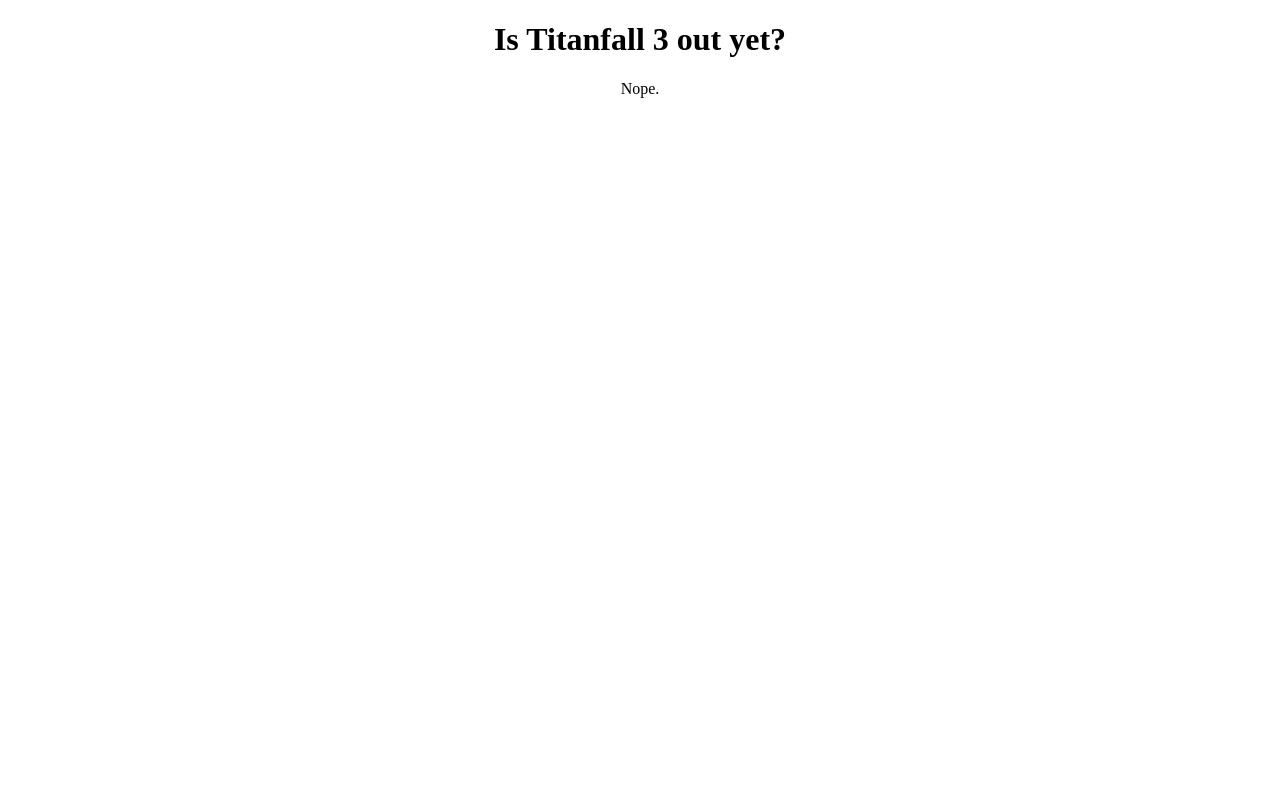
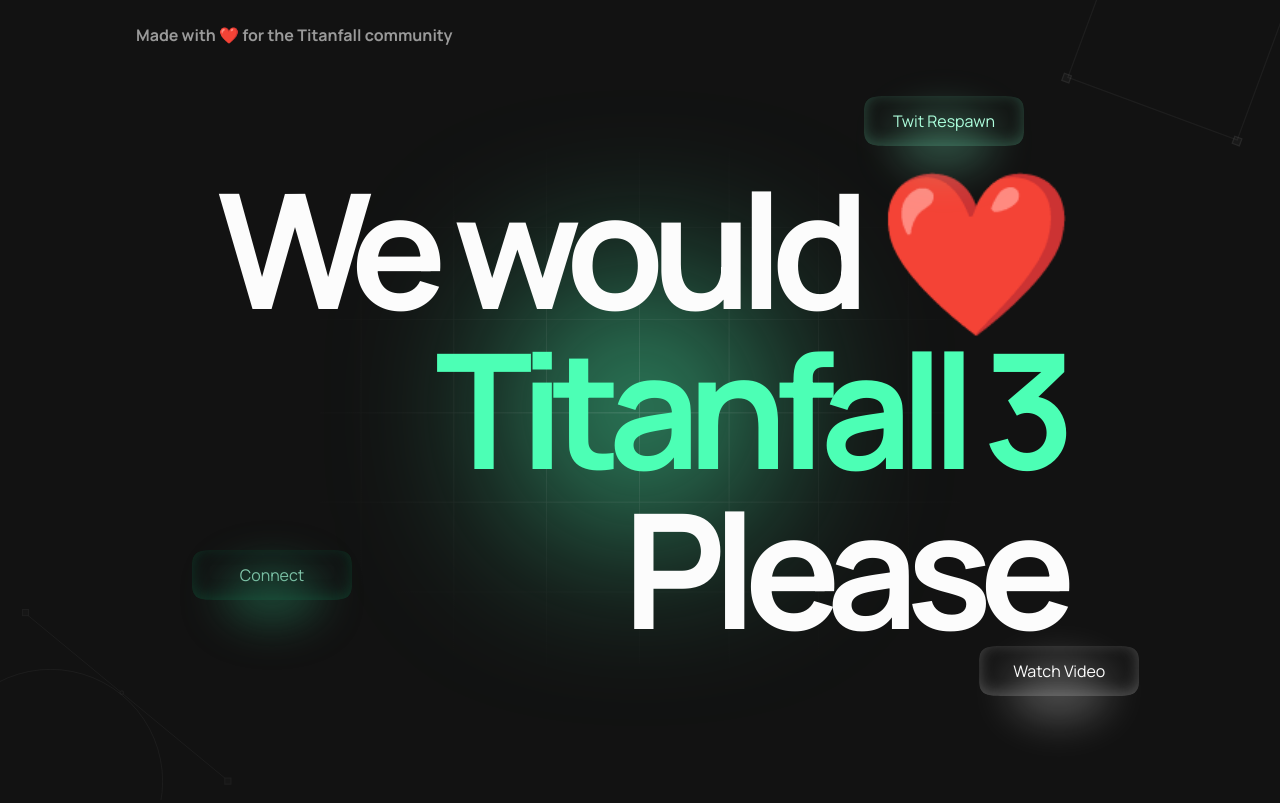
Before and after one commit to SpawnTerror/titanfall3.github.io, a plain HTML site: page index.html in a window 1280 px wide. Drawn offline with Linux system fonts and the light colour scheme.

Commit message:
Add files via upload

```diff
--- a/index.html
+++ b/index.html
@@ -1,33 +1,57 @@
 <!DOCTYPE html>
 <html>
 <head>
+  <link rel="stylesheet" href="styles.css">
+</head>
+<body>
 
 
+<nav>
+  <p class="sitename">Made with ❤️ for the Titanfall community</p>
 
-<style>
-h1 {text-align: center;}
-p {text-align: center;}
-div {text-align: center;}
-</style>
-</head>
+  <svg class="material-icons" xmlns="http://www.w3.org/2000/svg" height="24px" viewBox="0 0 24 24" width="24px"><path d="M0 0h24v24H0z" fill="none"/><path d="M19 9H5c-.55 0-1 .45-1 1s.45 1 1 1h14c.55 0 1-.45 1-1s-.45-1-1-1zM5 15h14c.55 0 1-.45 1-1s-.45-1-1-1H5c-.55 0-1 .45-1 1s.45 1 1 1z"/></svg>
+</nav>
 
-<!-- Google tag (gtag.js) -->
-<script async src="https://www.googletagmanager.com/gtag/js?id=G-L4L4S9PR7K"></script>
-<script>
-  window.dataLayer = window.dataLayer || [];
-  function gtag(){dataLayer.push(arguments);}
-  gtag('js', new Date());
+<div class="grid">
+  <svg class="grid-svg" xmlns="http://www.w3.org/2000/svg" width="982" height="786" viewBox="0 0 982 786" fill="none">
+    <path fill-rule="evenodd" clip-rule="evenodd" d="M490 401V537H348.5V401H490ZM490 785.5V676H348.5V785.5H347.5V676H206V785.5H205V676H63.5V785.5H62.5V676H0V675H62.5V538H0V537H62.5V401H0V400H62.5V258H0V257H62.5V116H0V115H62.5V0H63.5V115L205 115V0H206V115L347.5 115V0H348.5V115H490V0H491V115L627.5 115V0H628.5V115H765V0H766V115L902.5 115V0H903.5V115H982V116H903.5V257H982V258H903.5V400H982V401H903.5V537H982V538H903.5V675H982V676H903.5V785.5H902.5V676H766V785.5H765V676H628.5V785.5H627.5V676H491V785.5H490ZM902.5 675V538H766V675H902.5ZM902.5 537V401H766V537H902.5ZM902.5 400V258H766V400H902.5ZM902.5 257V116L766 116V257H902.5ZM627.5 675H491V538H627.5V675ZM765 675H628.5V538H765V675ZM348.5 675H490V538H348.5V675ZM347.5 538V675H206V538H347.5ZM205 538V675H63.5V538H205ZM765 537V401H628.5V537H765ZM765 400V258H628.5V400H765ZM765 257V116H628.5V257H765ZM347.5 401V537H206V401H347.5ZM205 401V537H63.5V401H205ZM627.5 401V537H491V401H627.5ZM627.5 116L491 116V257H627.5V116ZM627.5 258H491V400H627.5V258ZM63.5 257V116L205 116V257H63.5ZM63.5 400V258H205V400H63.5ZM206 116V257H347.5V116L206 116ZM348.5 116V257H490V116H348.5ZM206 400V258H347.5V400H206ZM348.5 258V400H490V258H348.5Z" fill="url(#paint0_radial_1_8)" />
+    <defs>
+      <radialGradient id="paint0_radial_1_8" cx="0" cy="0" r="1" gradientUnits="userSpaceOnUse" gradientTransform="translate(491 392.75) rotate(90) scale(513.25 679.989)">
+        <stop stop-color="white" stop-opacity="0.2" />
+        <stop offset="1" stop-color="#000" stop-opacity="0" />
+      </radialGradient>
+    </defs>
+  </svg>
+  <div class="blur"></div>
+</div>
 
-  gtag('config', 'G-L4L4S9PR7K');
-</script>
+<div class="title">
+  <p>We would ❤️</p>
+  <p>Titanfall 3</p>
+  <p>Please</p>
+</div>
 
+<a href="https://twitter.com/Respawn?ref_src=twsrc%5Egoogle%7Ctwcamp%5Eserp%7Ctwgr%5Eauthor" target="_blank" class="button first"><button>Twit Respawn</button><span></span></a>
 
+<a href="https://youtu.be/1pW_sk-2y40" target="_blank" class="button sec"><button>Watch Video</button><span></span></a>
 
-<body>
+<a href="https://x.com/juxtopposed" target="_blank" class="button third"><button>Connect</button><span></span></a>
 
-<h1>Is Titanfall 3 out yet?</h1>
-<p>Nope.</p>
+<svg class="top-right" width="219" height="147" viewBox="0 0 219 147" fill="none" xmlns="http://www.w3.org/2000/svg">
+  <rect opacity="0.18" x="10.4252" y="75.8326" width="7.50168" height="7.50168" transform="rotate(110.283 10.4252 75.8326)" fill="#686868" stroke="white" stroke-width="1.22683" />
+  <rect opacity="0.18" x="180.869" y="138.825" width="7.50168" height="7.50168" transform="rotate(110.283 180.869 138.825)" fill="#686868" stroke="white" stroke-width="1.22683" />
+  <rect x="69.4713" y="-91.84" width="180.485" height="180.485" transform="rotate(20.2832 69.4713 -91.84)" stroke="white" stroke-opacity="0.1" stroke-width="1.22683" />
+</svg>
 
+<svg class="bottom-left" width="232" height="191" viewBox="0 0 232 191" fill="none" xmlns="http://www.w3.org/2000/svg">
+  <circle cx="50.5685" cy="172.432" r="112.068" stroke="white" stroke-opacity="0.09" />
+  <g opacity="0.1">
+    <path d="M26.4932 5.20547L228.856 172.432" stroke="#D9D9D9" />
+    <rect x="22.4384" y="0.5" width="6.15753" height="6.15753" fill="#686868" stroke="white" />
+    <rect x="224.801" y="169.027" width="6.15753" height="6.15753" fill="#686868" stroke="white" />
+    <circle cx="121.819" cy="83.613" r="1.7774" fill="#323232" stroke="white" />
+  </g>
+</svg>
 
 </body>
 </html>
--- /dev/null
+++ b/styles.css
@@ -0,0 +1,252 @@
+@import url('https://fonts.googleapis.com/css?family=Manrope:700|Manrope:400');
+
+:root {
+  --text: hsl(0, 0%, 99%);
+  --textDim: hsl(0, 0%, 60%);
+  --background: hsl(0, 0%, 7%);
+  --primary: hsl(155, 100%, 65%);
+  --primaryBg: hsla(155, 100%, 65%, 1%);
+  --primaryHi: hsla(155, 100%, 75%, 25%);
+  --primaryFg: hsl(155, 100%, 85%);
+  --secondary: hsl(156, 51%, 14%);
+  --secondaryFg: hsl(156, 51%, 75%);
+  --secondaryBg: hsla(156, 51%, 14%, 5%);
+  --secondaryHi: hsla(156, 51%, 30%, 50%);
+  --accent: hsl(155, 100%, 94%);
+  --accentBg: hsla(155, 100%, 94%, 1%);
+  --accentHi: hsla(155, 100%, 100%, 25%);
+}
+
+body {
+  font-family: 'Manrope';
+  font-weight: 400;
+  background-color: var(--background);
+  color: var(--text);
+  padding: 0 10%;
+  display: flex;
+  flex-direction: column;
+  align-items: center;
+  height: 100vh;
+  overflow: hidden;
+}
+
+nav {
+  display: flex;
+  flex-direction: row;
+  align-items: center;
+  gap: 2rem;
+  color: var(--textDim);
+  width: 100%;
+  box-sizing: border-box;
+  z-index: 9999;
+}
+
+.menu:hover {
+  color: var(--text);
+  cursor: pointer;
+}
+
+.sitename {
+  font-weight: bold;
+}
+
+.grid {
+  position: absolute;
+  height: 100%;
+  weight: 100%;
+  display: flex;
+  align-items: center;
+  justify-content: center;
+  align-self: center;
+  z-index: -1;
+}
+
+.grid-svg {
+  height: 80%;
+  width: 80%;
+  position: relative;
+  z-index: 1;
+}
+
+.blur {
+  height: 12rem;
+  width: 12rem;
+  background-color: var(--primary);
+  filter: blur(100px);
+  border-radius: 100px;
+  z-index: 0;
+  position: absolute;
+}
+
+.title {
+  font-size: 10rem;
+  font-weight: 700;
+  letter-spacing: -0.8rem;
+  display: flex;
+  flex-direction: column;
+  position: absolute;
+  justify-content: center;
+  align-self: center;
+  height: 100%;
+  z-index: 1000;
+}
+
+.title > p {
+  margin: 0;
+  line-height: 10rem;
+  width: auto;
+}
+
+.title > p:nth-child(1){
+  align-self: flex-start;
+}
+
+.title > p:nth-child(2){
+  color: var(--primary);
+  align-self: flex-end;
+}
+
+.title > p:nth-child(3){
+  align-self: flex-end;
+}
+
+.material-icons {
+  display: none;
+  fill: var(--text);
+}
+
+
+
+.button {
+  display: flex;
+  flex-direction: column;
+  justify-content: center;
+  align-items: center;
+  position: absolute;
+  text-decoration: none;
+  color: inherit;
+  cursor: pointer;
+  height: 50px;
+  width: 160px;
+  z-index: 9999;
+}
+
+button {
+  height: 50px;
+  width: 160px;
+  clip-path: path("M 0 25 C 0 -5, -5 0, 80 0 S 160 -5, 160 25, 165 50 80 50, 0 55, 0 25");
+  border: none;
+  border-radius: 13px;
+  background-color: var(--primaryBg);
+  box-shadow: 0px -3px 15px 0px var(--primaryHi) inset;
+  color: var(--primaryFg);
+  font-family: "Manrope";
+  font-size: 1rem;
+  display: flex;
+  flex-direction: column;
+  justify-content: center;
+  align-items: center;
+  position: absolute;
+  transform: translateY(0px);
+  transition: all 0.2s ease;
+}
+
+span {
+  width: 100px;
+  height: 60px;
+  background-color: var(--primaryHi);
+  border-radius: 100%;
+  filter: blur(20px);
+  position: absolute;
+  bottom: -50%;
+  transition: all 0.2s ease;
+}
+
+.button:hover > span {
+  opacity: 60%;
+}
+
+.button:hover > button {
+  transform: translateY(5px);
+}
+
+.button.first {
+  top: 12%;
+  right: 20%;
+}
+
+.button.sec {
+  bottom: 13%;
+  right: 11%;
+}
+
+.button.sec > button {
+  background-color: var(--accentBg);
+  box-shadow: 0px -3px 15px 0px var(--accentHi) inset;
+  color: var(--accentFg);
+}
+
+.button.sec > span {
+  background-color: var(--accentHi);
+}
+
+.button.third {
+  bottom: 25%;
+  left: 15%;
+}
+
+.button.third > button {
+  background-color: var(--secondaryBg);
+  box-shadow: 0px -3px 15px 0px var(--secondary) inset;
+  color: var(--secondaryFg);
+}
+
+.button.third > span {
+  background-color: var(--secondaryHi);
+}
+
+
+.top-right {
+  position: absolute;
+  top: 0;
+  right: 0;
+  z-index: -1;
+  opacity: 50%;
+}
+
+.bottom-left {
+  position: absolute;
+  bottom: 0;
+  left: 0;
+  z-index: -1;
+  opacity: 50%;
+}
+
+
+
+
+@media screen and (max-width: 1000px) {
+  .title {
+    font-size: 4rem;
+    line-height:
+  }
+
+  .title > p {
+    line-height: 5rem;
+    letter-spacing: -0.3rem;
+  }
+
+  nav > :not(.sitename, .material-icons) {
+    display: none;
+  }
+
+  nav {
+    justify-content: space-between;
+  }
+
+  .material-icons {
+    display: flex;
+    align-items: center;
+  }
+
+}
```
